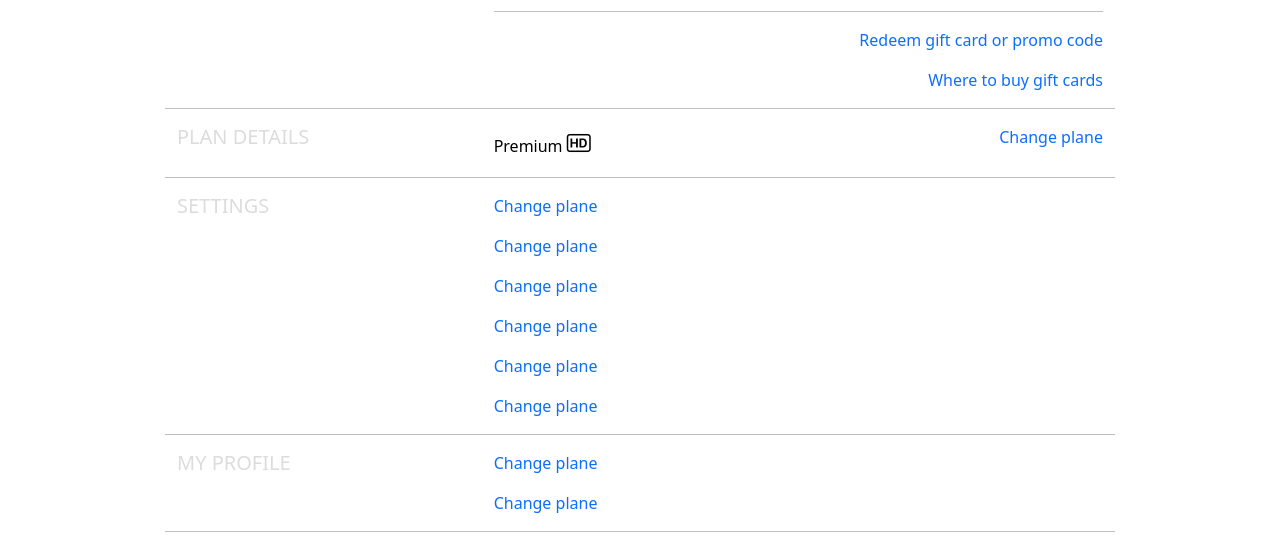
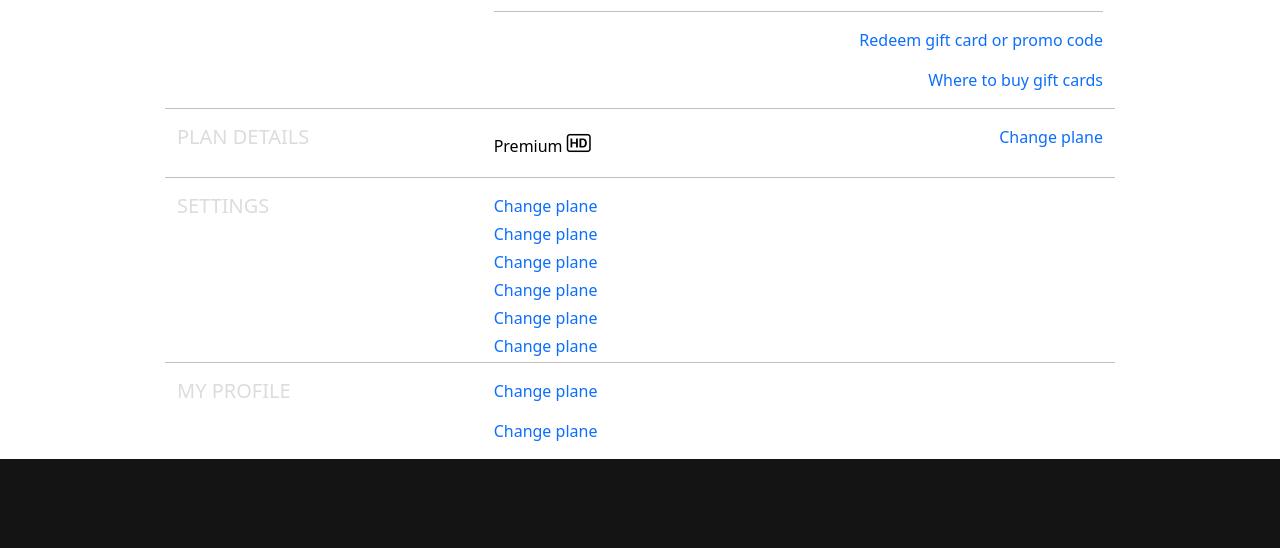
Before and after one commit to Giuseppe-Gambino/20-09-day-29, a plain HTML site: page settings.html in a window 1280 px wide. Shown: the part 398-946 px from the top of the page. After the commit the page ends 857 px from the top, so only its background shows below. Drawn offline with nearby package versions, Linux system fonts and the light colour scheme.

Commit message:
update 1.2

```diff
--- a/settings.html
+++ b/settings.html
@@ -153,12 +153,12 @@
                 <!-- user name -->
                 <div class="col col-8">
                   <div class="d-flex flex-column m-0">
-                    <p><a href="#" class="link-underline link-underline-opacity-0">Change plane</a></p>
-                    <p><a href="#" class="link-underline link-underline-opacity-0">Change plane</a></p>
-                    <p><a href="#" class="link-underline link-underline-opacity-0">Change plane</a></p>
-                    <p><a href="#" class="link-underline link-underline-opacity-0">Change plane</a></p>
-                    <p><a href="#" class="link-underline link-underline-opacity-0">Change plane</a></p>
-                    <p><a href="#" class="link-underline link-underline-opacity-0">Change plane</a></p>
+                    <p class="mb-1"><a href="#" class="link-underline link-underline-opacity-0">Change plane</a></p>
+                    <p class="mb-1"><a href="#" class="link-underline link-underline-opacity-0">Change plane</a></p>
+                    <p class="mb-1"><a href="#" class="link-underline link-underline-opacity-0">Change plane</a></p>
+                    <p class="mb-1"><a href="#" class="link-underline link-underline-opacity-0">Change plane</a></p>
+                    <p class="mb-1"><a href="#" class="link-underline link-underline-opacity-0">Change plane</a></p>
+                    <p class="mb-1"><a href="#" class="link-underline link-underline-opacity-0">Change plane</a></p>
                   </div>
                 </div>
                 <hr />
@@ -178,7 +178,6 @@
                     <p><a href="#" class="link-underline link-underline-opacity-0">Change plane</a></p>
                   </div>
                 </div>
-                <hr />
               </div>
             </div>
           </div>
```
